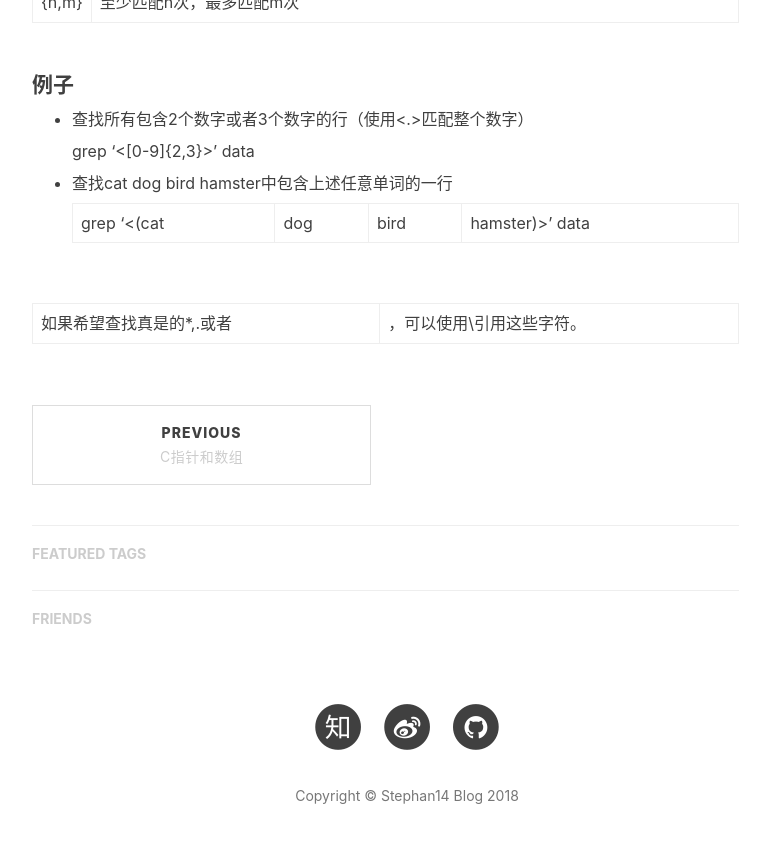
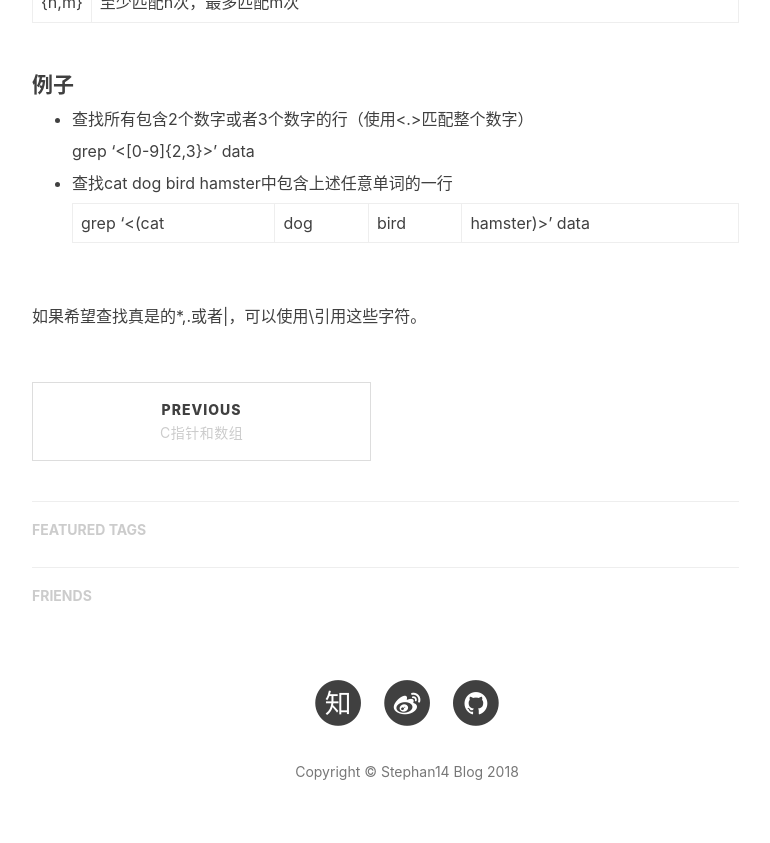
Before and after one commit to Stephan14/Stephan14.github.io, a Jekyll site: the page built from _posts/2018-03-25-regular-expression.markdown, in a window 1280 px wide and 900 px high, scrolled down 2264 px. Shown: the top 843 px of the window, without its empty margins (233-1003 px from the left). Built offline with Jekyll 4.4.1, drawn with Linux system fonts in a browser that asks for light colours; nearby versions of some CDN libraries; comment, search, counter and statistics services are not loaded.

Commit message:
修改格式

```diff
--- a/_posts/2018-03-25-regular-expression.markdown
+++ b/_posts/2018-03-25-regular-expression.markdown
@@ -73,4 +73,4 @@ the dog likes the cat
 
   grep '\<(cat|dog|bird|hamster)\>' data
 
-如果希望查找真是的*,.或者|，可以使用\引用这些字符。
+如果希望查找真是的*,.或者\|，可以使用\引用这些字符。
```
